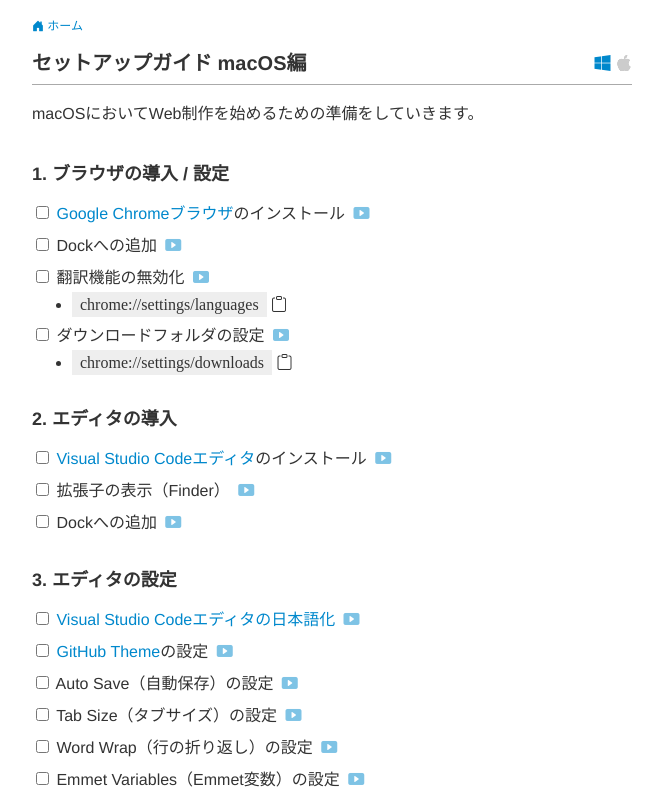
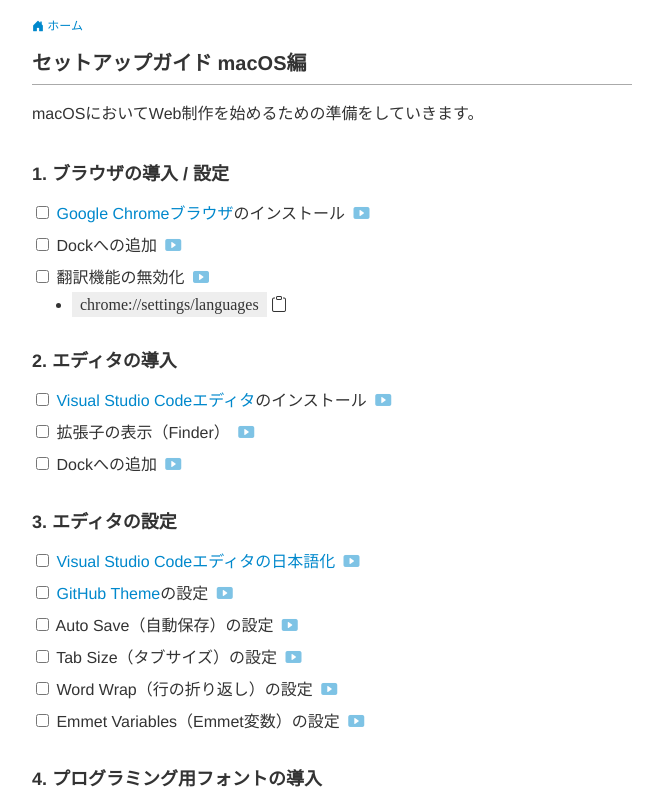
Before and after one commit to dotinstall/setup, a plain HTML site: page basic_pcsetup_mac_v4.html in a window 1280 px wide. Shown: the top 800 px of the page, without its empty margins (308-971 px from the left). Drawn offline with nearby package versions, Linux system fonts and the light colour scheme.

Commit message:
pcsetup mac updated

```diff
--- a/basic_pcsetup_mac_v4.html
+++ b/basic_pcsetup_mac_v4.html
@@ -15,10 +15,6 @@
     <h1>
       <span>
         セットアップガイド macOS編
-      </span>
-      <span>
-        <a href="basic_pcsetup_win_v4.html"><i class="bi bi-windows"></i></a>
-        <i class="bi bi-apple"></i>
       </span>
     </h1>
     <p>macOSにおいてWeb制作を始めるための準備をしていきます。</p>
@@ -58,21 +54,6 @@
             <li>
               <code>chrome://settings/languages</code>
               <i class="bi bi-clipboard" data-text="chrome://settings/languages"></i>
-            </li>
-          </ul>
-        </li>
-        <li>
-          <label>
-            <input type="checkbox">
-            ダウンロードフォルダの設定
-          </label>
-          <a href="" target="_blank">
-            <i class="bi bi-play-btn-fill" title="レッスン動画の該当箇所"></i>
-          </a>
-          <ul>
-            <li>
-              <code>chrome://settings/downloads</code>
-              <i class="bi bi-clipboard" data-text="chrome://settings/downloads"></i>
             </li>
           </ul>
         </li>
```
Also changed, not shown: checklist_mac.html (+0 -1 lines).
